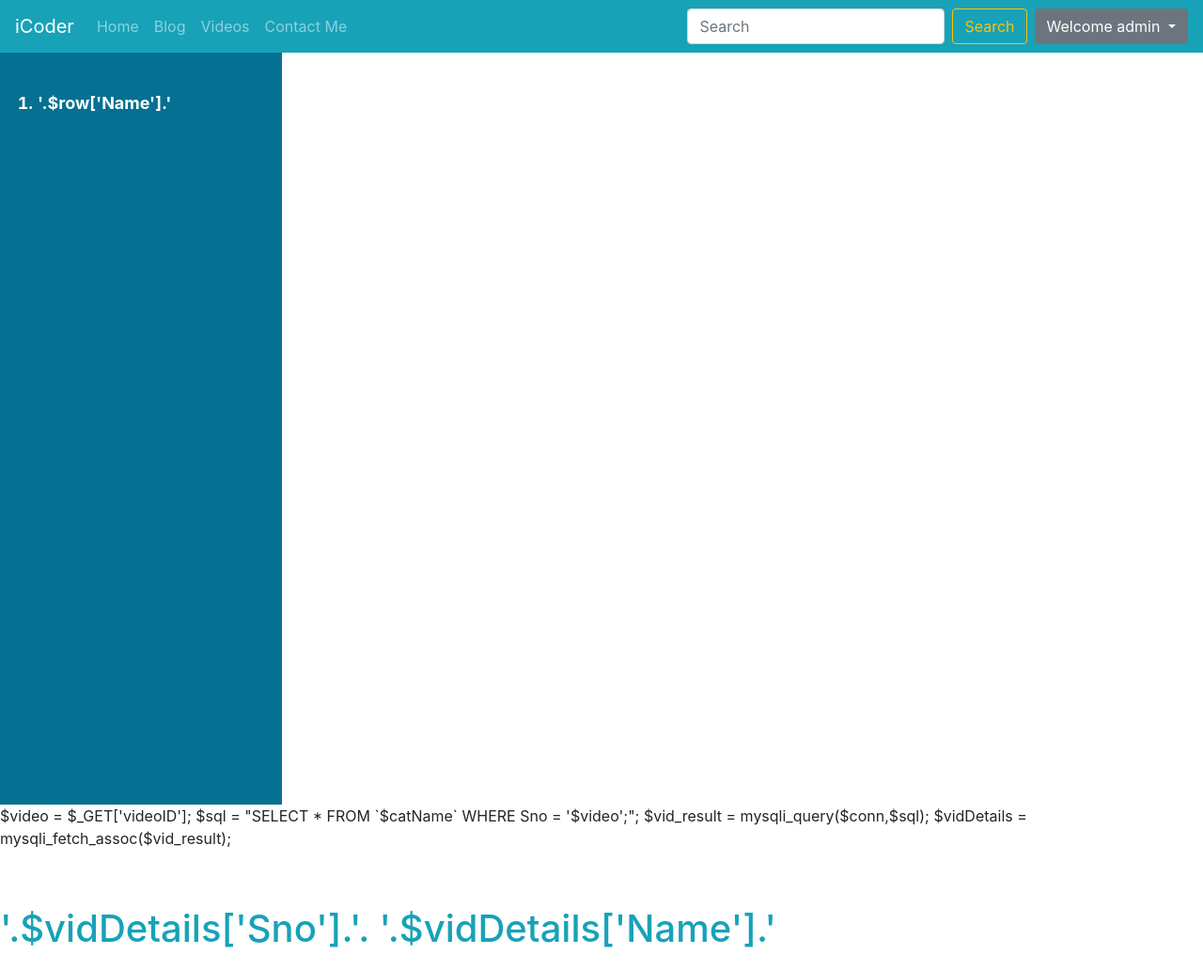
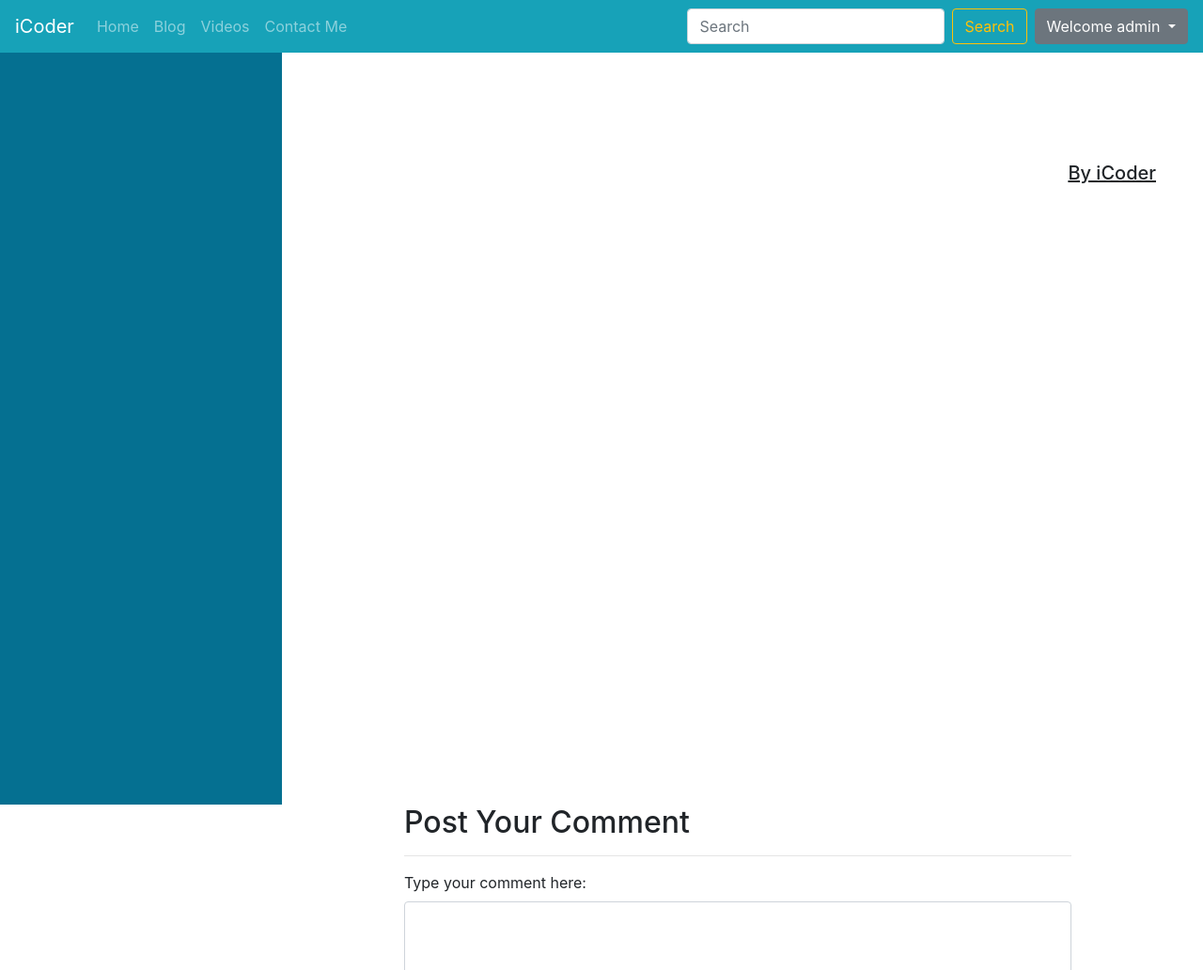
Before and after one commit to ShivamJarvis/iCoder_PHP, a PHP site: page /Blog.php?blogNo=1 in a window 1280 px wide; the page is wider, and only the part inside the window is pictured. Shown: the top 1032 px of that part at 94% size. Run offline with PHP 8.4, Linux system fonts and the light colour scheme; a user stored in the database is signed in; data that the repository does not hold is empty; some libraries are stand-ins or nearby versions.

Commit message:
fourth commit

```diff
--- a/Blog.php
+++ b/Blog.php
@@ -1,4 +1,10 @@
+<?php
+ require "partials/_dbconnect.php";
 
+
+
+
+?>
 <!doctype html>
 <html lang="en">
 <head>
@@ -105,7 +111,14 @@
 <body>
 
 <?php
- require "partials/_nav.php"; ?>
+ require "partials/_nav.php";
+ if((!$_SESSION))
+{
+    header("location: login.php");
+    exit;
+}
+
+ ?>
     <div class="row no-gutters">
         <div class="col-6 col-md-4">
             <div class="side-nav1" id="side-nav1">
@@ -113,13 +126,19 @@
                     <ol>
 
 
+    <?php
 
-
-                       <li class=" mb-2 activehover">
-                            <a href="?catID='.$cat.'&catName='.$catName.'&videoID='.$row['Sno'].'">'.$row['Name'].'</a>
-                        </li>
-
-
+        $blog = $_GET['blogNo'];
+        // $blog_no = $_GET['bno'];
+        $sql = "SELECT * FROM `Python_Blogs`;";
+                 $search_blogid = mysqli_query($conn,$sql);
+                 while(($row=mysqli_fetch_assoc($search_blogid)))
+                 {
+                echo '<li class=" mb-2 activehover">
+                            <a href="?blogNo='.$row['Sno'].'">'.$row['Title'].'</a>
+                        </li>';
+                 }
+                      ?>
                     </ol>
                 </div>
 
@@ -127,68 +146,84 @@
         </div>
 
 
+                    <?php
+                    $blog = $_GET['blogNo'];
 
-                    $video = $_GET['videoID'];
-                    $sql = "SELECT * FROM `$catName` WHERE Sno = '$video';";
-                    $vid_result = mysqli_query($conn,$sql);
-                    $vidDetails = mysqli_fetch_assoc($vid_result);
+                    $sql = "SELECT * FROM `Python_Blogs` WHERE `Sno` = '$blog';";
+                    $blog_result = mysqli_query($conn,$sql);
+                    $blogDetails = mysqli_fetch_assoc($blog_result);
 
 
-       <div class=" col-md-8 main-content">
-            <h1 class="video-title text text-info">'.$vidDetails['Sno'].'. '.$vidDetails['Name'].'</h1>
+     echo  '<div class=" col-md-8 main-content">
+            <h1 class="video-title text text-info mb-3"><u>'.$blogDetails['Title'].'</u></h1>
 
-            <div class="video-frame">
-                <iframe width="560" height="315" src="'.$vidDetails['Link'].'" frameborder="0"
-                    allow="accelerometer; autoplay; encrypted-media; gyroscope; picture-in-picture"
-                    allowfullscreen></iframe>
+            <div class="video-frame" style="margin-right:50px;">
+                 '.$blogDetails['Content'].'
+                 <br>
+                 <h5 class="text-right mt-3"><u>By iCoder</u></h5>
+            </div>';
+            ?>
+                </div>
             </div>
+            <div class="container d-flex justify-content-center" style="margin-left:215px; ">
+            <?php
+            require "partials/_dbconnect.php";
 
-            <div class="desc-code-area mt-3">
+            $blog = $_GET['blogNo'];
 
-                <div id="accordion">
-                    <div class="card">
-                        <div class="card-header" id="headingOne">
-                            <h5 class="mb-0">
-                                <button class="btn btn-link" data-toggle="collapse" data-target="#desc"
-                                    aria-expanded="true" aria-controls="collapseOne">
-                                    Description
-                                </button>
-                            </h5>
-                        </div>
+            $user = $_SESSION['username'];
 
-                        <div id="desc" class="collapse show" aria-labelledby="headingOne" data-parent="#accordion">
-                            <div class="card-body">'.
-                               $vidDetails['Description'].'
-                            </div>
-                        </div>
-                    </div>
-                    <div class="card">
-                        <div class="card-header" id="headingTwo">
-                            <h5 class="mb-0">
-                                <button class="btn btn-link collapsed" data-toggle="collapse" data-target="#code"
-                                    aria-expanded="false" aria-controls="collapseTwo">
-                                Code
-                                </button>
-                            </h5>
-                        </div>
-                        <div id="code" class="collapse" aria-labelledby="headingTwo" data-parent="#accordion">
-                            <div class="card-body">
-                               '.$vidDetails['code'].'
-                            </div>
-                        </div>
-                    </div>
+                 if($_SERVER['REQUEST_METHOD']=='POST')
+                 {
+                     $content = $_POST['comment'];
+                 $sql = "INSERT INTO `Blog-Comments` (`User`, `Content`,`Blog_No`, `Date`) VALUES ('$user', '$content','$blog', current_timestamp());";
 
-                </div>
+                 $insert_data = mysqli_query($conn,$sql);
 
 
-                </div>
-            </div>
-            </div>
-
-    <div class="container d-flex justify-content-center" style="margin-left:215px;">
+                 }
 
 
 
+        echo '
+        <form class="col-md-8" action="/iCoder/Blog.php?blogNo='.$blog.'"  method="post">'
+            ?>
+                <h2>Post Your Comment</h2>
+                <hr>
+        <div class="form-group">
+        <label for="comment">Type your comment here:</label>
+        <textarea class="form-control" id="comment"
+    rows="3" name="comment"></textarea>
+    </div>
+    <button type='submit' class="btn btn-info" >Post</button>
+    </form>
+  </div>
+    <div class="container mt-3 comment-box border border-info" style="margin-left:425px">
+<?php
+    $blog = $_GET['blogNo'];
+
+    $sql = "SELECT * FROM `Blog-Comments` WHERE `Blog_No`=$blog;";
+    $fetch_comment = mysqli_query($conn,$sql);
+    $num = mysqli_num_rows($fetch_comment);
+    if($num>0)
+    {
+        while(($row=mysqli_fetch_assoc($fetch_comment)))
+        {
+         echo '<div class="media col-md-8 my-3">
+            <img class="mr-3" src="photos/user-png.png" style="width:50px;" alt="Generic placeholder image">
+            <div class="media-body">
+<h5 class="mt-0">'.$row['User'].'</h5><pre>'.$row['Content'].' <br><small>comment date : '.$row['Date'].'</small></pre>
+            </div>
+        </div>
+   ';
+        }
+    }
+    else
+    {
+        echo '<h2 class="mt-3 text text-danger text-center"><u>No comments to show</u></h2>';
+    }
+?>
+ </div>
 
 <?php require "partials/_footer.php"; ?>
 
--- a/partials/_nav.php
+++ b/partials/_nav.php
@@ -15,7 +15,7 @@
           <a class="nav-link" href="index.php">Home</a>
         </li>
         <li class="nav-item">
-          <a class="nav-link" href="Blog.php">Blog</a>
+          <a class="nav-link" href="Blog.php?blogNo=1">Blog</a>
         </li>
         <li class="nav-item">
           <a class="nav-link" href="videos.php">Videos</a>
@@ -61,7 +61,7 @@
           <a class="nav-link" href="index.php">Home</a>
         </li>
         <li class="nav-item">
-          <a class="nav-link" href="Blog.php">Blog</a>
+          <a class="nav-link" href="Blog.php?blogNo=1">Blog</a>
         </li>
         <li class="nav-item">
           <a class="nav-link" href="videos.php">Videos</a>
@@ -113,7 +113,7 @@
         <a class="nav-link" href="index.php">Home</a>
       </li>
       <li class="nav-item">
-        <a class="nav-link" href="Blog.php">Blog</a>
+        <a class="nav-link" href="Blog.php?blogNo=1">Blog</a>
       </li>
       <li class="nav-item">
         <a class="nav-link" href="videos.php">Videos</a>
```
Also changed, not shown: index.php (+1 -34 lines), login.php (+9 -0 lines), signup.php (+10 -0 lines).
